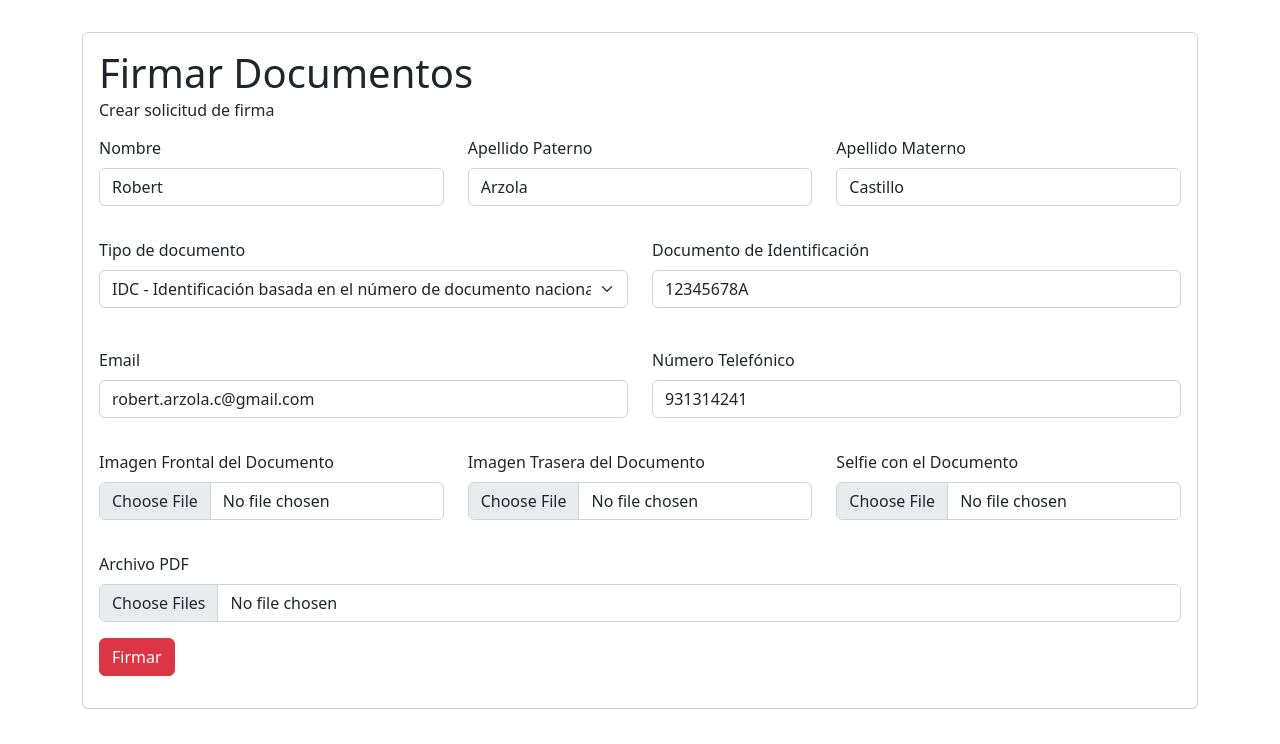
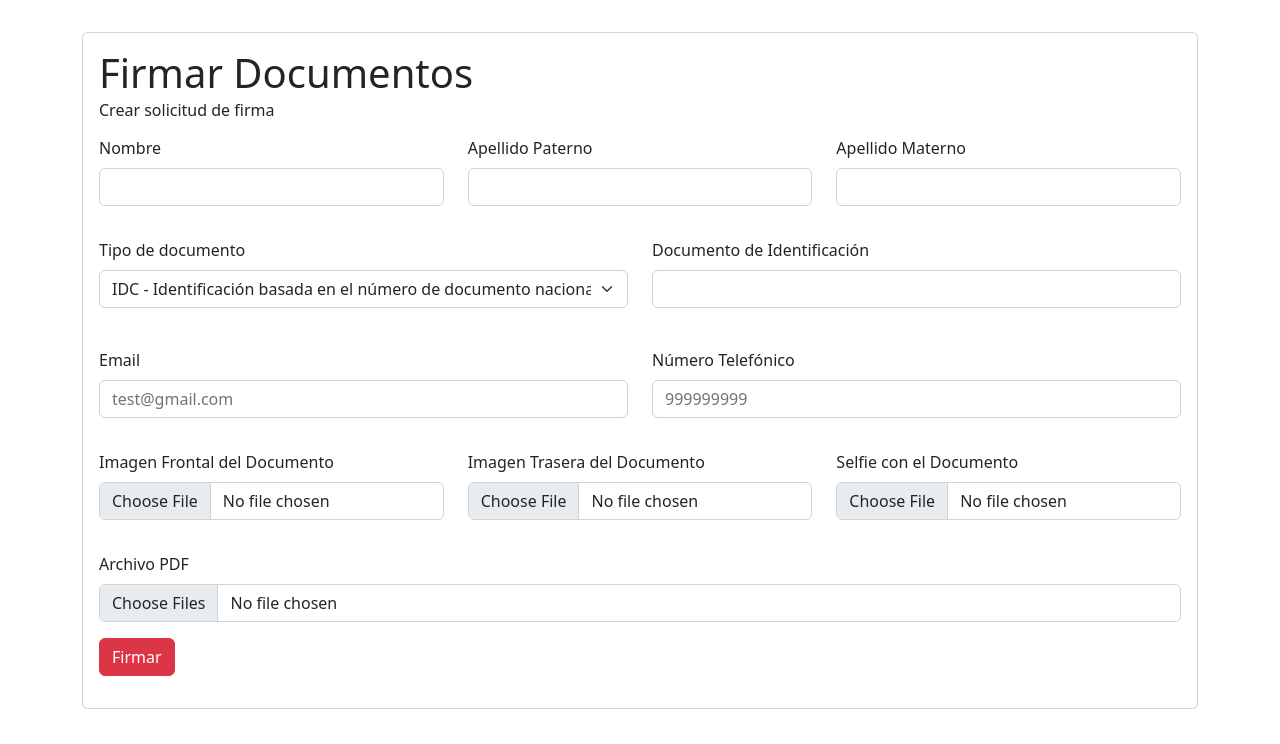
Before and after one commit to RobertArzolaC/OneShot, a Flask app: page /signed-documents in a window 1280 px wide. Shown: the part 56-800 px from the top of the page. Run offline with Flask 3, Linux system fonts and the light colour scheme; a user stored in the database is signed in; parts of the project's set-up code (start-up, migrations or seed data) failed here and were passed over; some libraries are stand-ins or nearby versions.

Commit message:
fix: clean default data to form

```diff
--- a/src/templates/signed-documents.html
+++ b/src/templates/signed-documents.html
@@ -20,7 +20,6 @@
                   required=""
                   type="text"
                   class="form-control"
-                  value="Robert"
                 />
               </div>
             </div>
@@ -34,7 +33,6 @@
                   required=""
                   type="text"
                   class="form-control"
-                  value="Arzola"
                 />
               </div>
             </div>
@@ -46,7 +44,6 @@
                 name="surname_2"
                 type="text"
                 class="form-control"
-                value="Castillo"
               />
             </div>
           </div>
@@ -81,7 +78,6 @@
                 maxlength="8"
                 type="text"
                 class="form-control"
-                value="12345678A"
               />
             </div>
           </div>
@@ -96,7 +92,6 @@
                 type="email"
                 placeholder="test@gmail.com"
                 class="form-control"
-                value="robert.arzola.c@gmail.com"
               />
             </div>
           </div>
@@ -109,7 +104,6 @@
                 placeholder="999999999"
                 type="text"
                 class="form-control"
-                value="931314241"
               />
             </div>
           </div>
```
